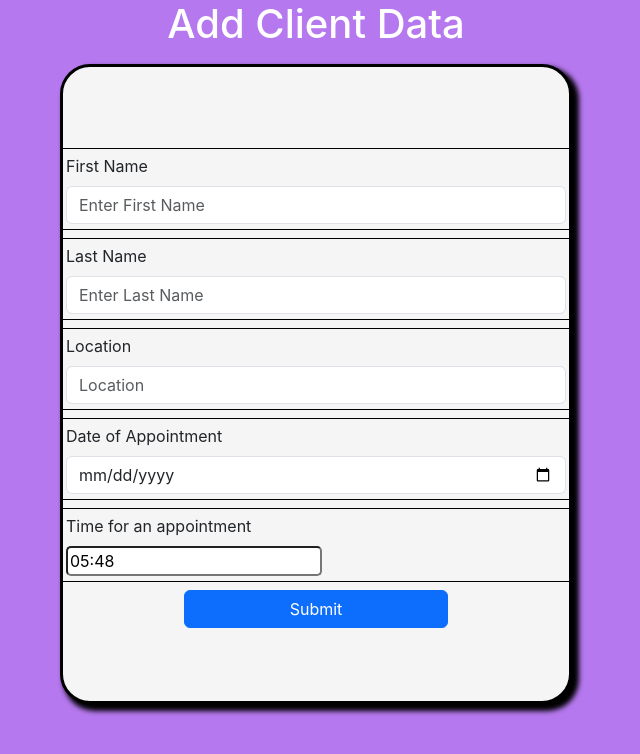
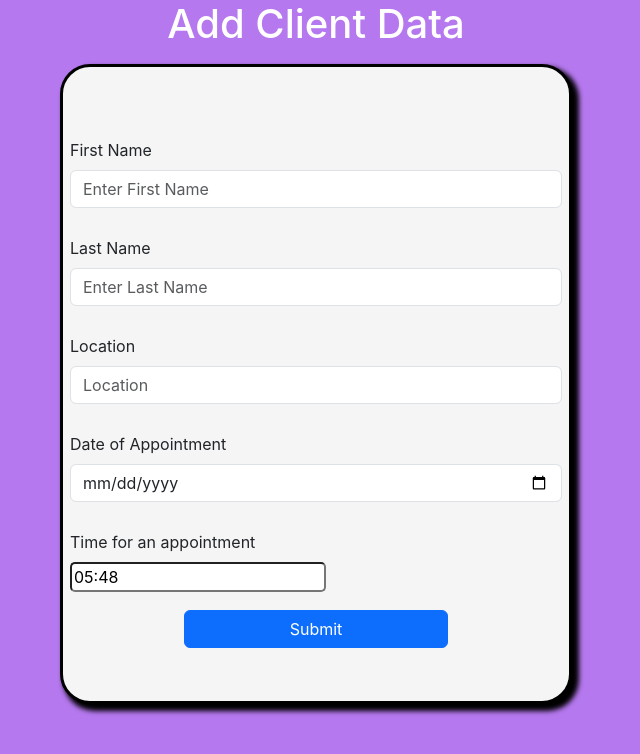
Before and after one commit to Sakshi-hub21/Power-Up-Fitness, a React (Create React App) app: page /add in a window 1280 px wide. Shown: the top 754 px of the page, without its empty margins (324-964 px from the left). Built offline with nearby package versions, Linux system fonts and the light colour scheme.

Commit message:
Update edit.css

```diff
--- a/src/components/edit.css
+++ b/src/components/edit.css
@@ -24,7 +24,8 @@
 .input-1{
     width: 40vw;
     margin: 8px;
-    border: 1px solid black;
+    padding:10px;
+
 }
 
  .rounded-clock-picker {
```
